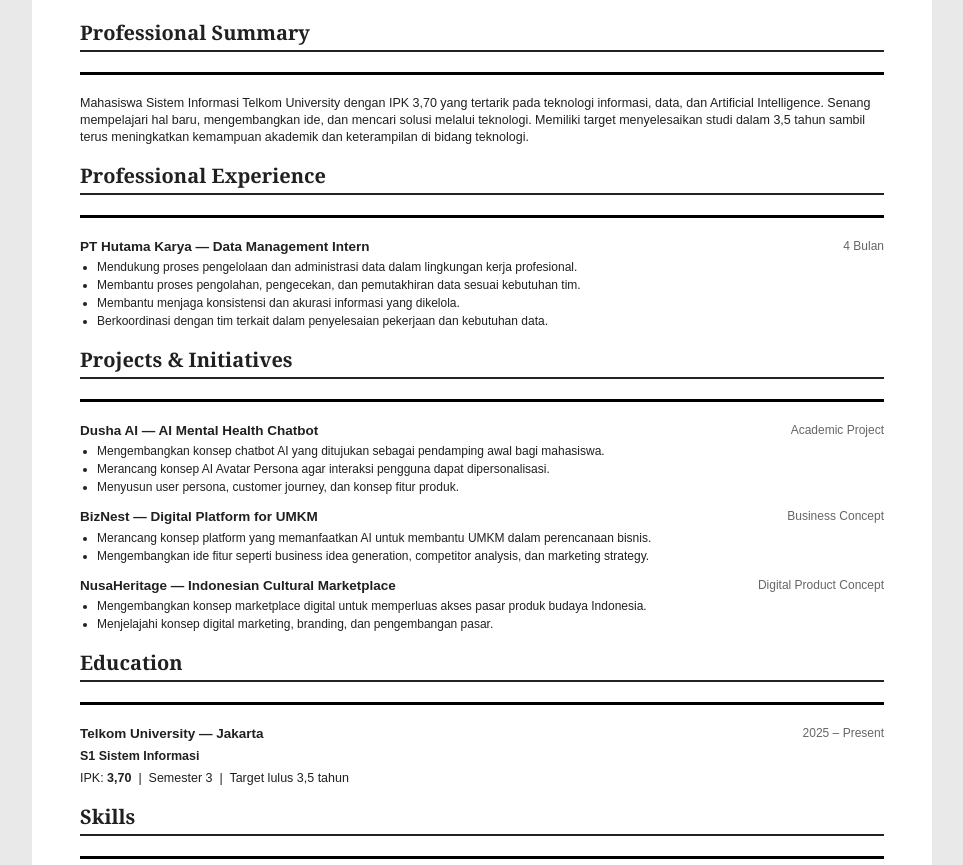
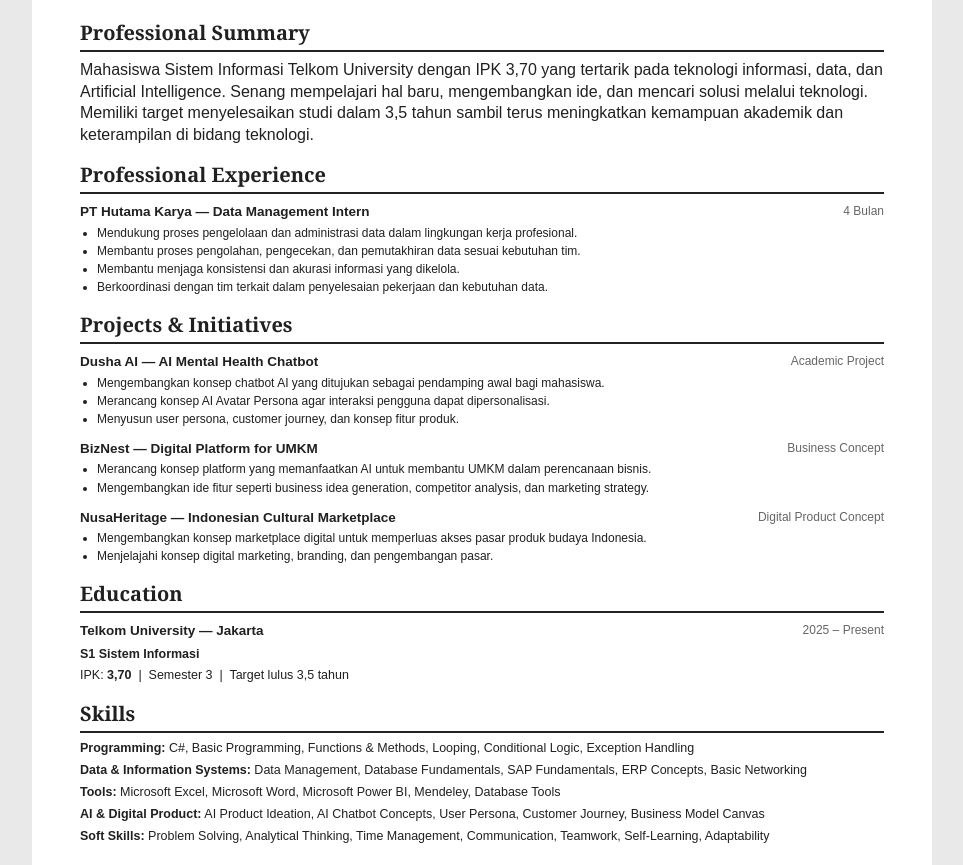
Before and after one commit to putrayunaperkasa-debug/cv-online, a plain HTML site: page index.html in a window 1280 px wide. Shown: the part 197-1062 px from the top of the page, without its empty margins (158-1121 px from the left). Drawn offline with Linux system fonts and the light colour scheme.

```diff
--- a/index.html
+++ b/index.html
@@ -26,8 +26,6 @@
 
     <section>
       <h2>Professional Summary</h2>
-<hr style="border: none; border-top: 3px solid black; width: 100%; margin: 20px 0;">
-      <p>
         Mahasiswa Sistem Informasi Telkom University dengan IPK 3,70 yang tertarik
         pada teknologi informasi, data, dan Artificial Intelligence. Senang
         mempelajari hal baru, mengembangkan ide, dan mencari solusi melalui
@@ -38,7 +36,6 @@
 
     <section>
       <h2>Professional Experience</h2>
-<hr style="border: none; border-top: 3px solid black; width: 100%; margin: 20px 0;">
       <article class="experience">
         <div class="job-title">
           <strong>PT Hutama Karya — Data Management Intern</strong>
@@ -55,7 +52,6 @@
 
     <section>
       <h2>Projects & Initiatives</h2>
-<hr style="border: none; border-top: 3px solid black; width: 100%; margin: 20px 0;">
       <article class="experience">
         <div class="job-title">
           <strong>Dusha AI — AI Mental Health Chatbot</strong>
@@ -93,7 +89,6 @@
 
     <section>
       <h2>Education</h2>
-      <hr style="border: none; border-top: 3px solid black; width: 100%; margin: 20px 0;">
       <article class="experience">
         <div class="job-title">
           <strong>Telkom University — Jakarta</strong>
@@ -106,7 +101,6 @@
 
     <section>
       <h2>Skills</h2>
-      <hr style="border: none; border-top: 3px solid black; width: 100%; margin: 20px 0;">
       <p>
         <strong>Programming:</strong> C#, Basic Programming, Functions & Methods,
         Looping, Conditional Logic, Exception Handling
```
